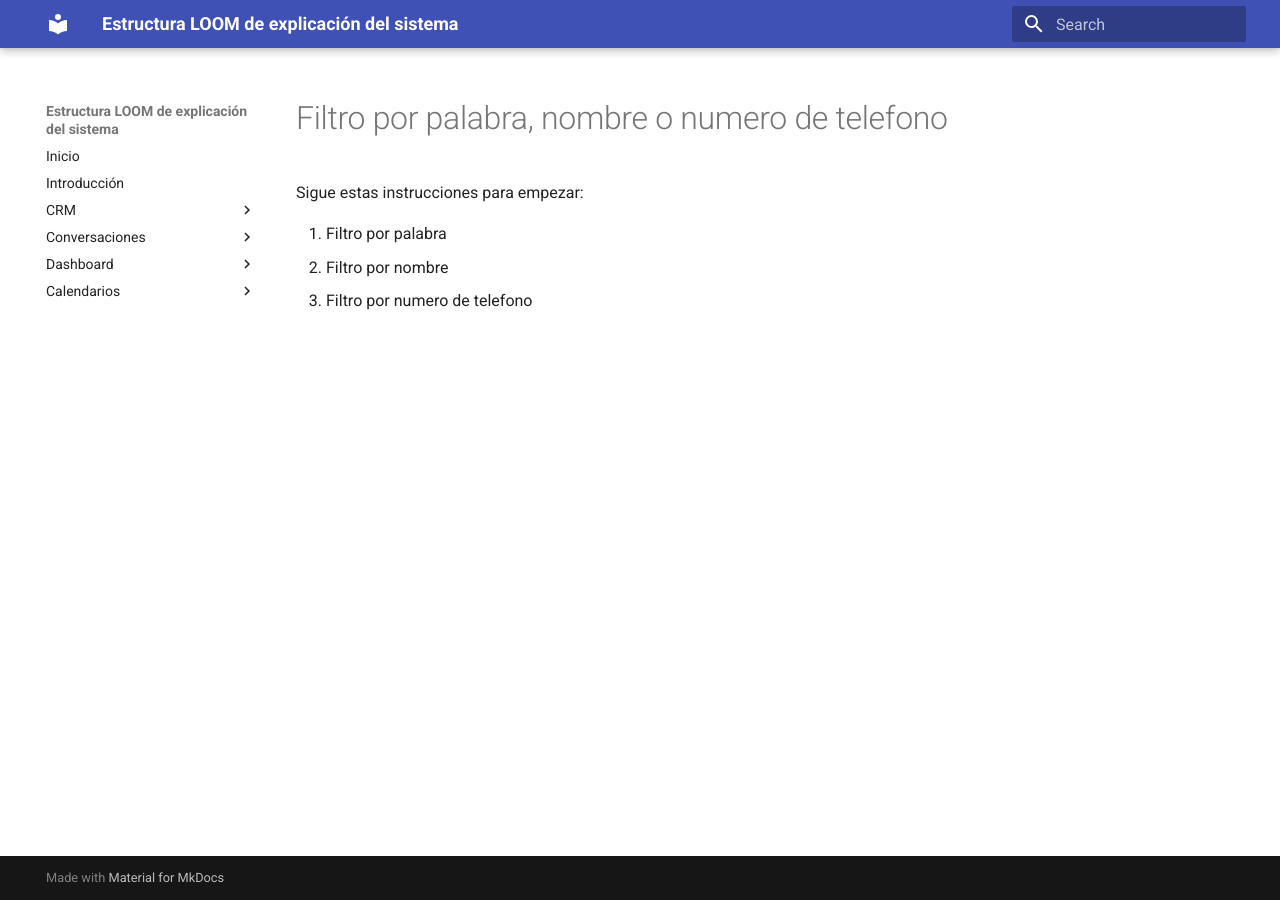
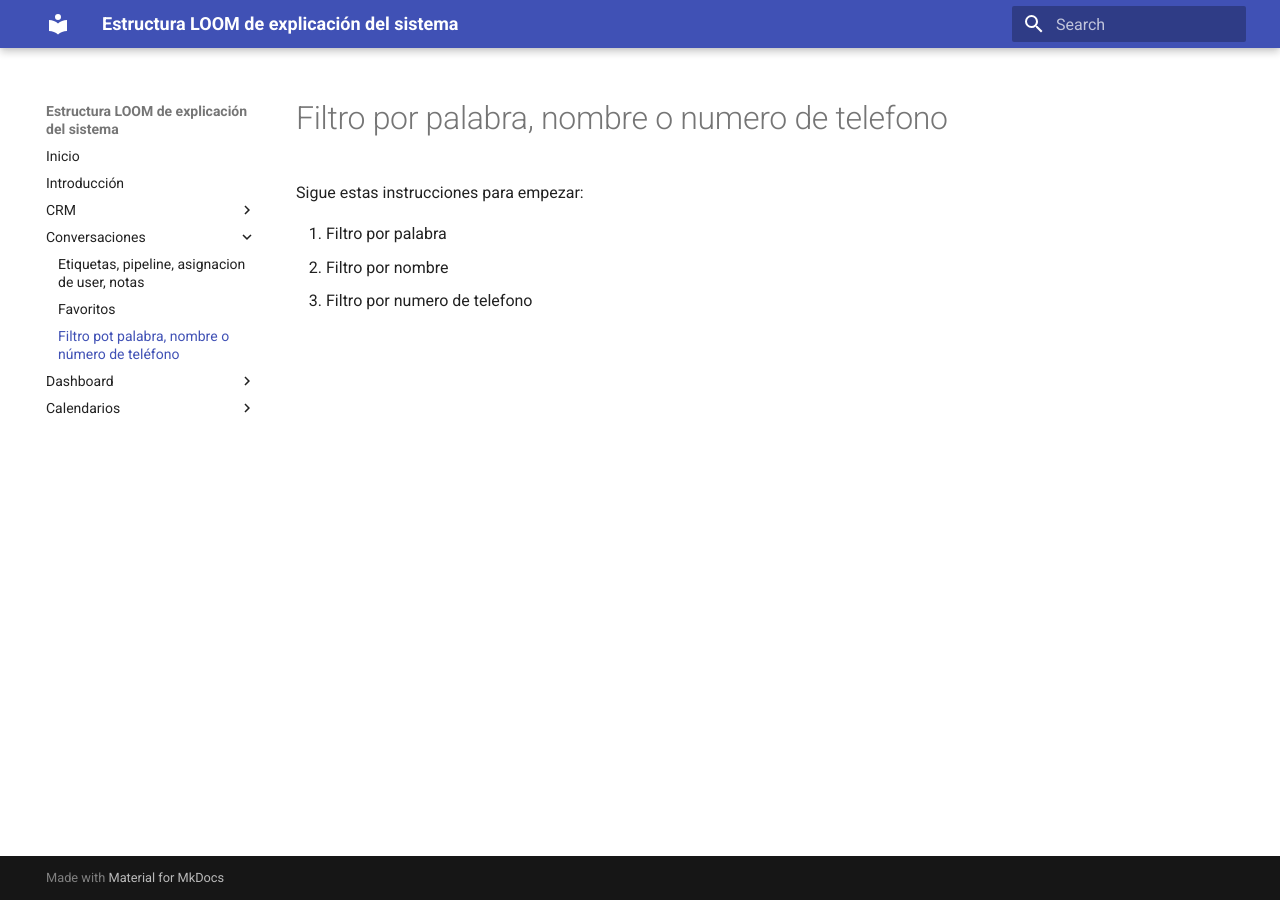
Before and after one commit to lsalazarti202451-a11y/agencia-docs, an MkDocs documentation site: the page built from docs/Conversaciones/Filtropor.md, in a window 1280 px wide. Built offline with MkDocs 1.6.1 and Material for MkDocs 9.7.7, drawn with Linux system fonts in a browser that asks for light colours; some of the changed lines change nothing that is shown.

Commit message:
Update mkdocs.yml

```diff
--- a/mkdocs.yml
+++ b/mkdocs.yml
@@ -11,11 +11,11 @@ nav:
       - Etiquetas: CRM/etiquetas.md
       - Filtrar: CRM/filtrar.md
   - Conversaciones:
-      - Etiquetas, pipeline, asignacion de user, notas: Conversaciones/Etiq,pipeline,au,notas.md
-      - Favoritos: Conversaciones/favoritos.md
-      - Filtro pot palabra, nombre o número de teléfono: Conversaciones/filtropor.md
+      - Etiquetas, pipeline, asignacion de user, notas: Conversaciones/etiquetas.md
+      - Favoritos: Conversaciones/Favoritos.md
+      - Filtro pot palabra, nombre o número de teléfono: Conversaciones/Filtropor.md
   - Dashboard:
-      - Filtro: Dashboard/Filtropor.md
+      - Filtro: Dashboard/filtrodashboard.md
   - Calendarios:
       - Parte 1: Calendarios/calendario.md
       - Parte 2: Calendarios/calendario.md
```
